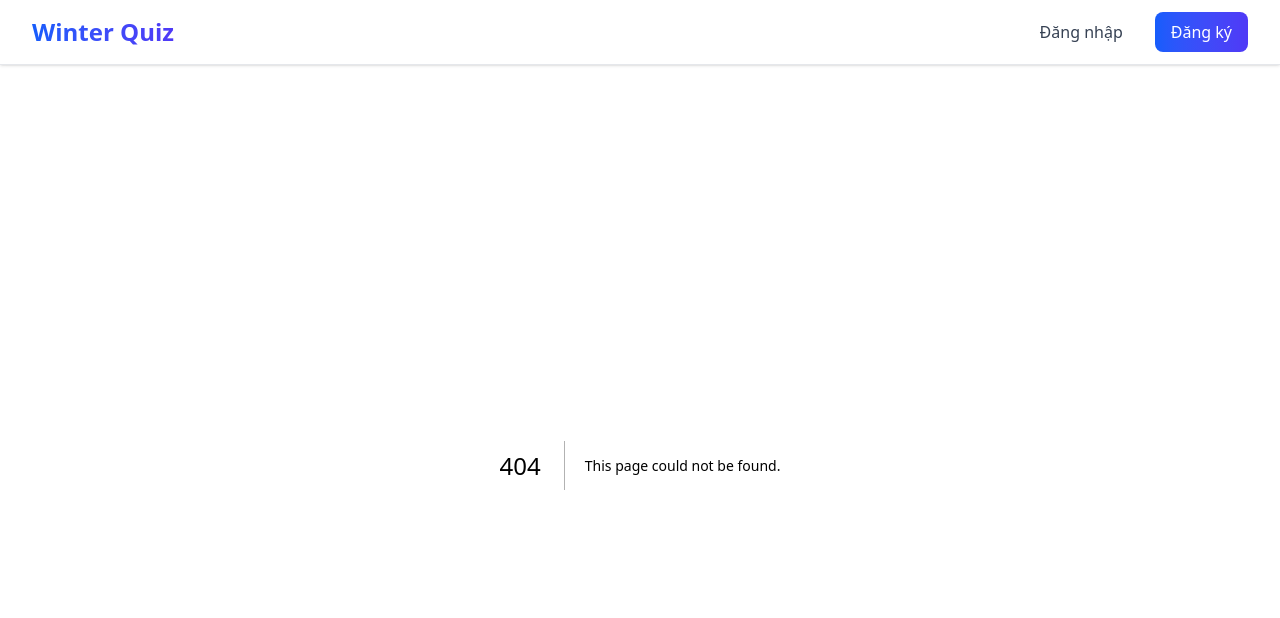
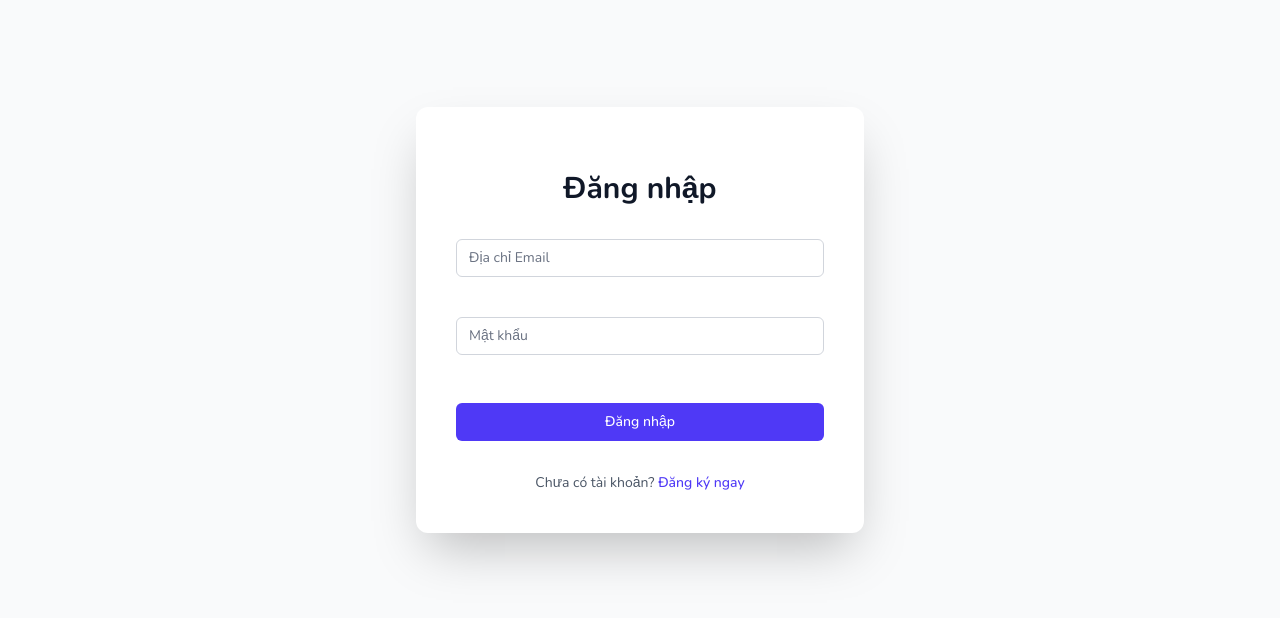
Before and after one commit to lt-winter/winter-quiz-frontend, a Next.js app: page /login in a window 1280 px wide. Before the commit this address had no page. Shown: the top 618 px of the page. Built offline with nearby package versions, Linux system fonts and the light colour scheme.

Commit message:
feat: add login page

```diff
--- /dev/null
+++ b/app/(pages)/login/page.tsx
@@ -0,0 +1,127 @@
+"use client";
+
+import { useState } from "react";
+import Link from "next/link";
+
+export default function LoginPage() {
+  const [formData, setFormData] = useState({ email: "", password: "" });
+  const [errors, setErrors] = useState({ email: "", password: "" });
+
+  const validateField = (name: "email" | "password", value: string) => {
+    if (name === "email") {
+      if (!value.trim()) {
+        return "Vui lòng nhập email";
+      }
+      if (!/\S+@\S+\.\S+/.test(value)) {
+        return "Email không đúng định dạng";
+      }
+      return "";
+    }
+
+    if (!value.trim()) {
+      return "Vui lòng nhập mật khẩu";
+    }
+    if (value.length < 6) {
+      return "Mật khẩu phải ít nhất 6 ký tự";
+    }
+    return "";
+  };
+
+  const handleInputChange = (e: React.ChangeEvent<HTMLInputElement>) => {
+    const { name, value } = e.target;
+    const fieldName = name as "email" | "password";
+
+    setFormData((prev) => ({
+      ...prev,
+      [fieldName]: value,
+    }));
+
+    setErrors((prev) => ({
+      ...prev,
+      [fieldName]: validateField(fieldName, value),
+    }));
+  };
+
+  const validate = () => {
+    const newErrors = {
+      email: validateField("email", formData.email),
+      password: validateField("password", formData.password),
+    };
+
+    setErrors(newErrors);
+    return Object.values(newErrors).every((error) => error === "");
+  };
+
+  const handleSubmit = (e: React.FormEvent) => {
+    e.preventDefault();
+    if (validate()) {
+      console.log("Dữ liệu hợp lệ", formData);
+      // Tạm thời alert để check logic
+      alert("Validation thành công! Chuẩn bị kết nối API ở bài sau.");
+    }
+  };
+
+  return (
+    <div className="min-h-[80vh] flex items-center justify-center bg-gray-50 px-4">
+      <div className="max-w-md w-full space-y-8 bg-white p-10 rounded-xl shadow-2xl">
+        <div>
+          <h2 className="mt-6 text-center text-3xl font-extrabold text-gray-900">
+            Đăng nhập
+          </h2>
+        </div>
+
+        <form className="mt-8 space-y-6" onSubmit={handleSubmit}>
+          <div className="space-y-4">
+            {/* Input Email */}
+            <div>
+              <input
+                type="email"
+                name="email"
+                value={formData.email}
+                placeholder="Địa chỉ Email"
+                className={`relative block w-full px-3 py-2 border ${errors.email ? "border-red-500" : "border-gray-300"} placeholder-gray-500 text-gray-900 rounded-md focus:outline-none focus:ring-indigo-500 focus:border-indigo-500 sm:text-sm`}
+                onChange={handleInputChange}
+              />
+              <p className={`text-xs mt-2 h-4 ${errors.email ? "text-red-500" : "text-transparent"}`}>
+                {errors.email || "placeholder"}
+              </p>
+            </div>
+
+            {/* Input Password */}
+            <div>
+              <input
+                type="password"
+                name="password"
+                value={formData.password}
+                placeholder="Mật khẩu"
+                className={`relative block w-full px-3 py-2 border ${errors.password ? "border-red-500" : "border-gray-300"} placeholder-gray-500 text-gray-900 rounded-md focus:outline-none focus:ring-indigo-500 focus:border-indigo-500 sm:text-sm`}
+                onChange={handleInputChange}
+              />
+              <p className={`text-xs mt-2 h-4 ${errors.password ? "text-red-500" : "text-transparent"}`}>
+                {errors.password || "placeholder"}
+              </p>
+            </div>
+          </div>
+
+          <div>
+            <button
+              type="submit"
+              className="group relative w-full flex justify-center py-2 px-4 border border-transparent text-sm font-medium rounded-md text-white bg-indigo-600 hover:bg-indigo-700 focus:outline-none focus:ring-2 focus:ring-offset-2 focus:ring-indigo-500"
+            >
+              Đăng nhập
+            </button>
+          </div>
+        </form>
+
+        <div className="text-center">
+          <p className="text-sm text-gray-600">
+            Chưa có tài khoản?{" "}
+            <Link href="/register" className="font-medium text-indigo-600 hover:text-indigo-500">
+              Đăng ký ngay
+            </Link>
+          </p>
+        </div>
+      </div>
+    </div>
+  );
+}
--- a/app/(pages)/register/page.tsx
+++ b/app/(pages)/register/page.tsx
@@ -23,34 +23,54 @@ export default function RegisterPage() {
     password: "",
   });
 
+  const validateField = (name: "name" | "email" | "password", value: string) => {
+    if (name === "name") {
+      if (!value.trim()) {
+        return "Vui lòng nhập họ tên";
+      }
+      return "";
+    }
+
+    if (name === "email") {
+      if (!value.trim()) {
+        return "Vui lòng nhập email";
+      }
+      if (!/^[^\s@]+@[^\s@]+\.[^\s@]+$/.test(value)) {
+        return "Email không hợp lệ";
+      }
+      return "";
+    }
+
+    if (!value.trim()) {
+      return "Vui lòng nhập mật khẩu";
+    }
+    if (value.length < 6) {
+      return "Mật khẩu phải có ít nhất 6 ký tự";
+    }
+    return "";
+  };
+
   const handleInputChange = (e: React.ChangeEvent<HTMLInputElement>) => {
     const { name, value } = e.target;
+    const fieldName = name as "name" | "email" | "password";
+
     setFormData((prev) => ({
       ...prev,
-      [name]: value,
+      [fieldName]: value,
+    }));
+
+    setErrors((prev) => ({
+      ...prev,
+      [fieldName]: validateField(fieldName, value),
     }));
   };
 
   const validateForm = () => {
     const newErrors = {
-      name: "",
-      email: "",
-      password: "",
+      name: validateField("name", formData.name),
+      email: validateField("email", formData.email),
+      password: validateField("password", formData.password),
     };
-
-    if (!formData.name.trim()) {
-      newErrors.name = "Vui lòng nhập họ tên";
-    }
-    if (!formData.email.trim()) {
-      newErrors.email = "Vui lòng nhập email";
-    } else if (!/^[^\s@]+@[^\s@]+\.[^\s@]+$/.test(formData.email)) {
-      newErrors.email = "Email không hợp lệ";
-    }
-    if (!formData.password.trim()) {
-      newErrors.password = "Vui lòng nhập mật khẩu";
-    } else if (formData.password.length < 6) {
-      newErrors.password = "Mật khẩu phải có ít nhất 6 ký tự";
-    }
 
     setErrors(newErrors);
     return Object.values(newErrors).every((error) => error === "");
--- a/app/globals.css
+++ b/app/globals.css
@@ -5,6 +5,8 @@
 @custom-variant dark (&:is(.dark *));
 
 @theme {
+  --font-sans: var(--font-nunito);
+  --font-mono: var(--font-nunito);
   --color-background: var(--background);
   --color-foreground: var(--foreground);
   --color-card: var(--card);
@@ -40,7 +42,6 @@
 }
 
 :root {
-  --font-nunito: "Nunito", ui-sans-serif, system-ui, -apple-system, BlinkMacSystemFont, "Segoe UI", Roboto, "Helvetica Neue", Arial, "Noto Sans", sans-serif;
   --background: oklch(1 0 0);
   --foreground: oklch(0.145 0 0);
   --card: oklch(1 0 0);
--- a/app/layout.tsx
+++ b/app/layout.tsx
@@ -30,7 +30,7 @@ export default function RootLayout({
       className={`${nunitoSans.variable} h-full antialiased`}
       suppressHydrationWarning
     >
-      <body className="min-h-full flex flex-col bg-white">
+      <body className="min-h-full flex flex-col bg-white font-sans">
         {/* Navbar */}
         <Header />
 
--- a/components/Header.tsx
+++ b/components/Header.tsx
@@ -5,7 +5,7 @@ import { usePathname } from "next/navigation";
 
 export default function Navbar() {
   const pathname = usePathname();
-  const hideNavbar = pathname === "/sign-in" || pathname === "/register";
+  const hideNavbar = pathname === "/register" || pathname === "/login";
 
   if (hideNavbar) {
     return null;
@@ -28,7 +28,7 @@ export default function Navbar() {
           {/* Navigation Links */}
           <div className="flex gap-4">
             <Link
-              href="/sign-in"
+              href="/login"
               className="px-4 py-2 text-gray-700 font-medium hover:text-blue-600 transition duration-200"
             >
               Đăng nhập
```
